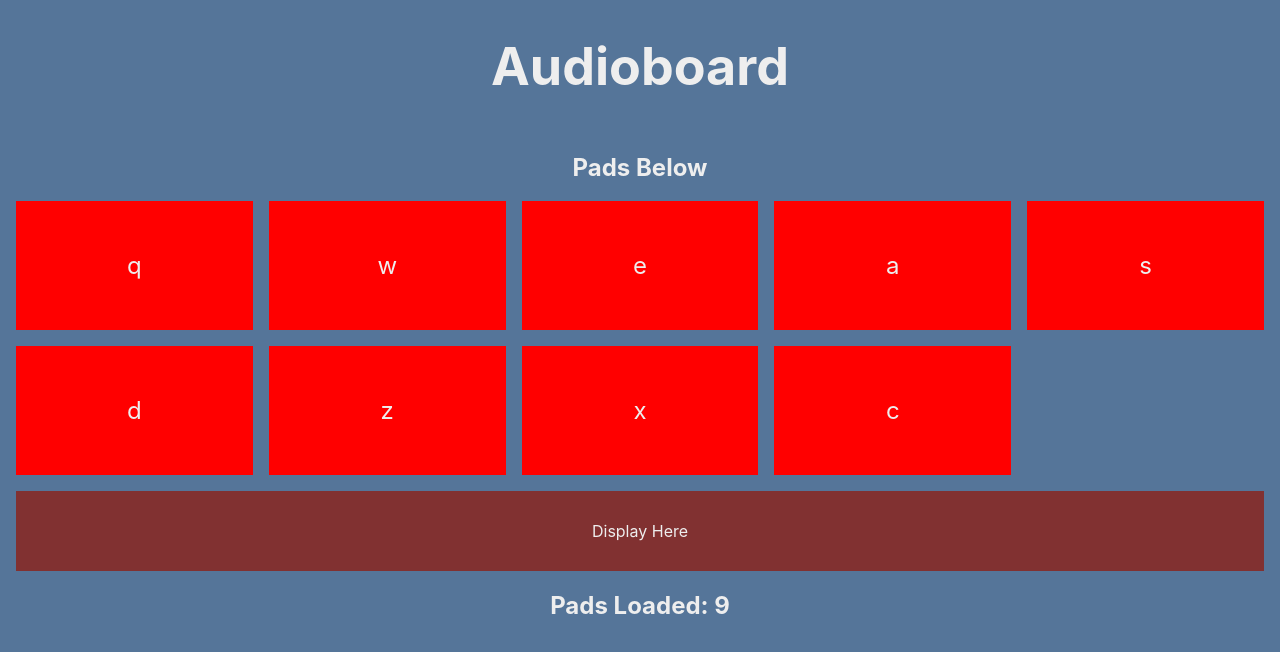
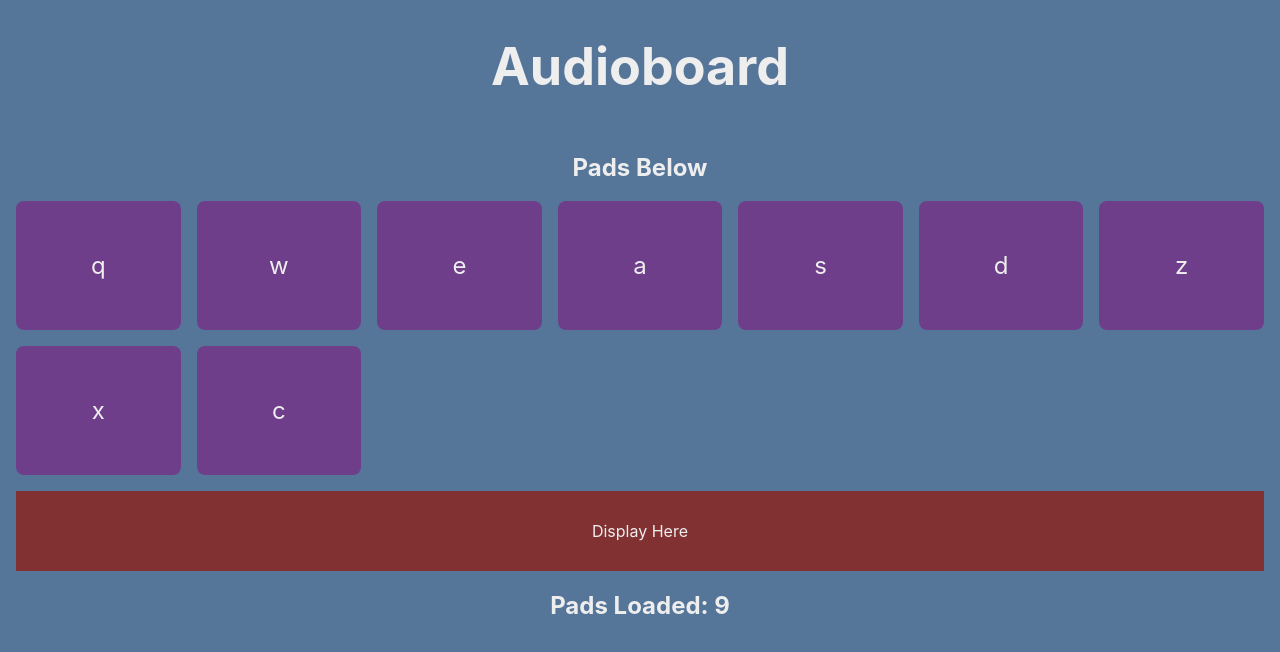
Before and after one commit to MatthieuPierce/audioboard, a React (Create React App) app: page / in a window 1280 px wide. Shown: the top 652 px of the page. Built offline with nearby package versions, Linux system fonts and the light colour scheme.

Commit message:
fun with react refs

```diff
--- a/src/components/DrumMachine.css
+++ b/src/components/DrumMachine.css
@@ -1,4 +1,5 @@
 #drum-machine-container {
+  box-sizing: border-box;
   display: flex;
   flex-flow: column;
   /* justify-content: center; */
@@ -6,12 +7,20 @@
 
 #drum-machine {
   display: grid;
-  grid-template-columns: repeat(auto-fill, minmax(200px, 1fr));
+  grid-template-columns: repeat(auto-fill, minmax(150px, 1fr));
   gap: 1rem;
   margin: 0 1rem;
-  /* place-items: center;
-  place-content: center; */
 }
+
+/* Sneaky force square ratios hack
+#drum-machine > *::before {
+  --aspect-ratio: 1;
+  content: "";
+  display: inline-block;
+  width: 1px;
+  height: 0;
+  padding-bottom: calc(100% / (var(--aspect-ratio)));
+} */
 
 #display {
   background-color: hsla(0, 45%, 35%, 1);
--- a/src/components/Pad.css
+++ b/src/components/Pad.css
@@ -1,7 +1,13 @@
 .drum-pad {
+  border-radius: 0.5rem;
+  box-sizing: border-box;
   padding: 50px;
-  /* height: 100px; */
-  background-color: red;
+  min-height: 100px;
+  background-color: var(--secondary-bg-color);
+  display: flex;
+  flex-flow: column;
+  justify-content: center;
+
 }
 
 .drum-pad header {
--- a/src/components/Pad.js
+++ b/src/components/Pad.js
@@ -8,16 +8,23 @@ class Pad extends React.Component {
   constructor(props) {
     super(props);
     this.state = {
-      isPlaying: false
+      isPlaying: false,
+      bgColor: ''
     }
+    this.audioRef = React.createRef();
     this.handlePlay = this.handlePlay.bind(this);
   }
 
   handlePlay = () => {
+    //click logging
+    console.log(`clicked on ${this.props.padId}`)
+    //inform local state isPlaying
+    this.setState({
+      isPlaying: true
+    })
     // actually play the audio
-    //
-
-    // dispatch playPad action
+    this.audioRef.current.play();
+    // dispatch playPad action (to inform store/global state)
     playPad(this.props.padId);
   }
 
@@ -28,9 +35,12 @@ class Pad extends React.Component {
         onClick={this.handlePlay}>
 
         <audio
+          className="clip"
+          id={this.props.padId}
+          preload="auto"
+          ref={this.audioRef}
           src={this.props.audioSrc}
-          className="clip"
-          id={this.props.padId}>
+          >
         </audio>
         <header>
           {this.props.padId}
--- a/src/index.css
+++ b/src/index.css
@@ -1,6 +1,7 @@
 body {
   --main-text-color: #EEEEEE;
   --main-bg-color: #557599;
+  --secondary-bg-color: hsla(290, 50%, 35%, 0.75);
 
 
   margin: 0;
```
Also changed, not shown: public/pads.json (+9 -9 lines), 1 other file (tests, documents, lock files or other folders).
